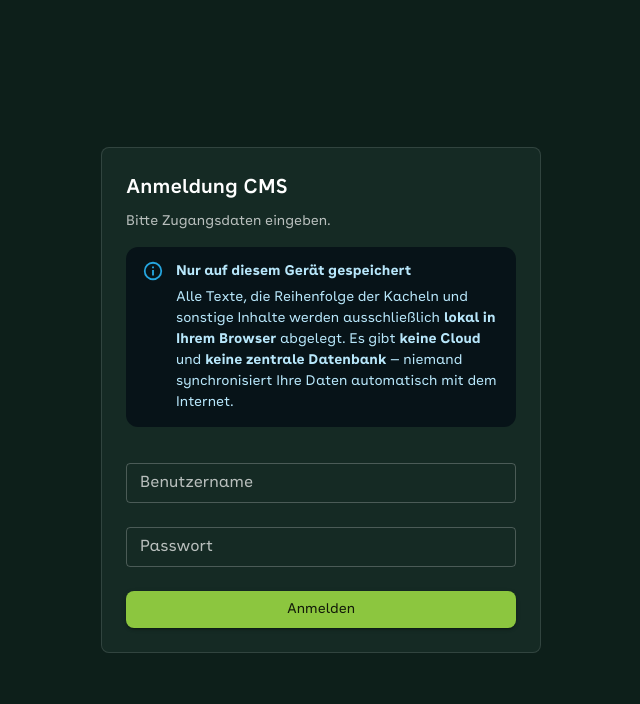
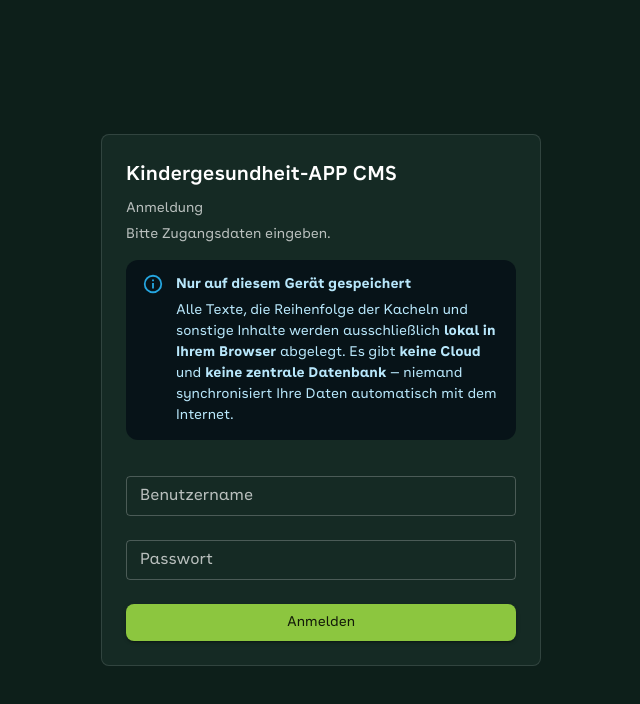
Before and after one commit to fettespferd/aokn, a React (Vite) app: page / in a window 1280 px wide. Shown: the top 704 px of the page, without its empty margins (319-959 px from the left). Built offline with nearby package versions, Linux system fonts and the light colour scheme; the HTML template or start-up script is replaced by a standard one.

Commit message:
Update application title and login gate text to reflect new branding as Kindergesundheit-APP CMS.

```diff
--- a/index.html
+++ b/index.html
@@ -4,7 +4,7 @@
     <meta charset="UTF-8" />
     <meta name="viewport" content="width=device-width, initial-scale=1.0" />
     <link rel="icon" type="image/svg+xml" href="/favicon.svg" />
-    <title>Schwangerschafts-App CMS</title>
+    <title>Kindergesundheit-APP CMS</title>
     <link rel="preconnect" href="https://fonts.googleapis.com" />
     <link rel="preconnect" href="https://fonts.gstatic.com" crossorigin />
     <link href="https://fonts.googleapis.com/css2?family=Source+Sans+3:ital,wght@0,400;0,500;0,600;0,700&family=Inter:wght@400;500;600;700&family=IBM+Plex+Sans:wght@400;500;600;700&family=Open+Sans:wght@400;500;600;700&family=Lato:wght@400;500;600;700&family=Work+Sans:wght@400;500;600;700&family=Nunito:wght@400;500;600;700&family=Plus+Jakarta+Sans:wght@400;500;600;700&family=Outfit:wght@400;500;600;700&family=Manrope:wght@400;500;600;700&display=swap" rel="stylesheet" />
--- a/src/App.tsx
+++ b/src/App.tsx
@@ -45,7 +45,7 @@ export default function App() {
           <AppBar position="static" color="default" elevation={0}>
             <Toolbar sx={{ gap: 2 }}>
               <Typography variant="h6" component="span" fontWeight={600} sx={{ flex: 1 }}>
-                Schwangerschafts-App CMS
+                Kindergesundheit-APP CMS
               </Typography>
               <Button
                 color="inherit"
--- a/src/components/auth/CmsLoginGate.tsx
+++ b/src/components/auth/CmsLoginGate.tsx
@@ -82,7 +82,10 @@ export function CmsLoginGate({ children }: CmsLoginGateProps) {
         }}
       >
         <Typography variant="h6" component="h1" fontWeight={600} gutterBottom>
-          Anmeldung CMS
+          Kindergesundheit-APP CMS
+        </Typography>
+        <Typography variant="subtitle2" color="text.secondary" sx={{ mb: 0.5 }}>
+          Anmeldung
         </Typography>
         <Typography variant="body2" color="text.secondary" sx={{ mb: 2 }}>
           Bitte Zugangsdaten eingeben.
```
